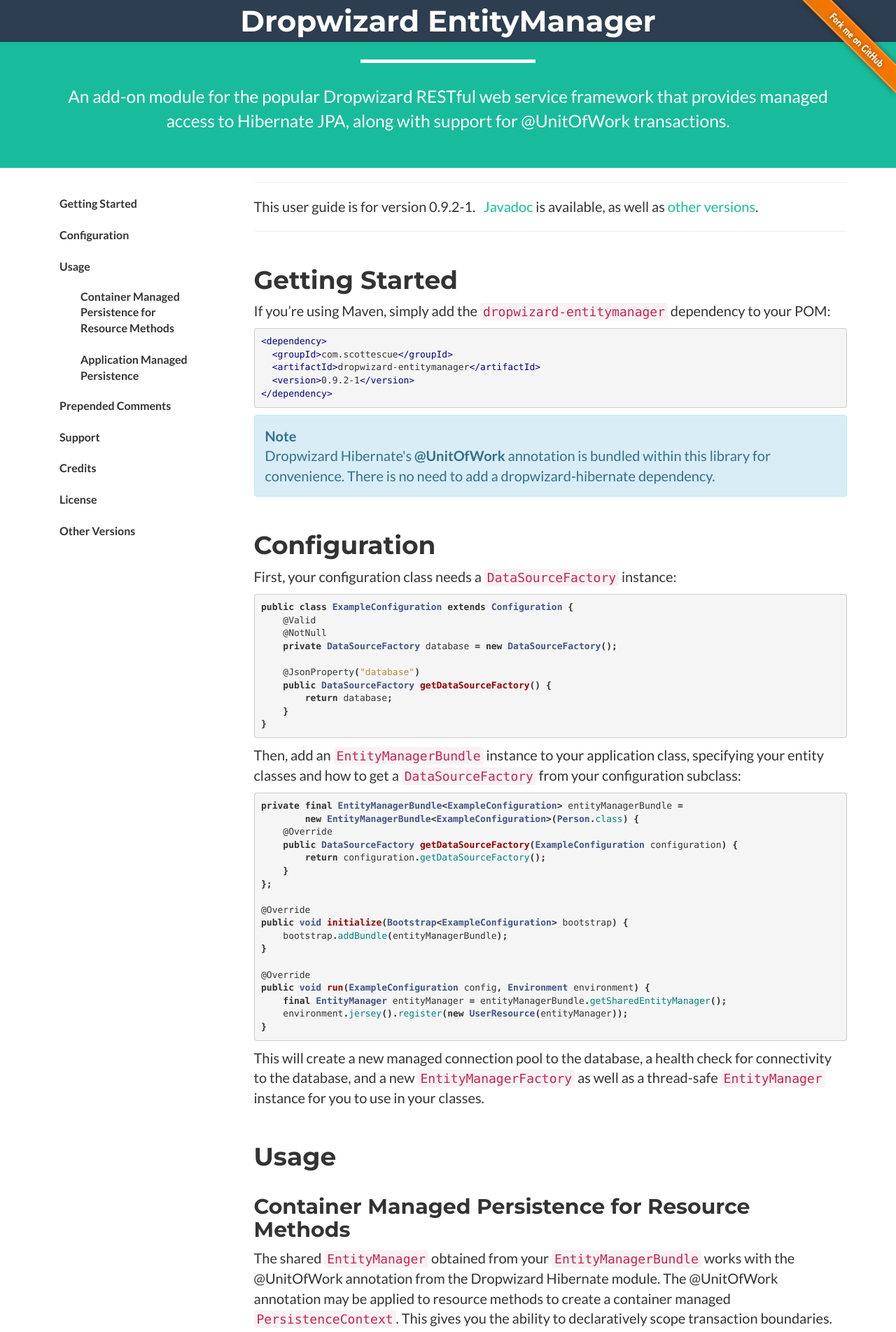
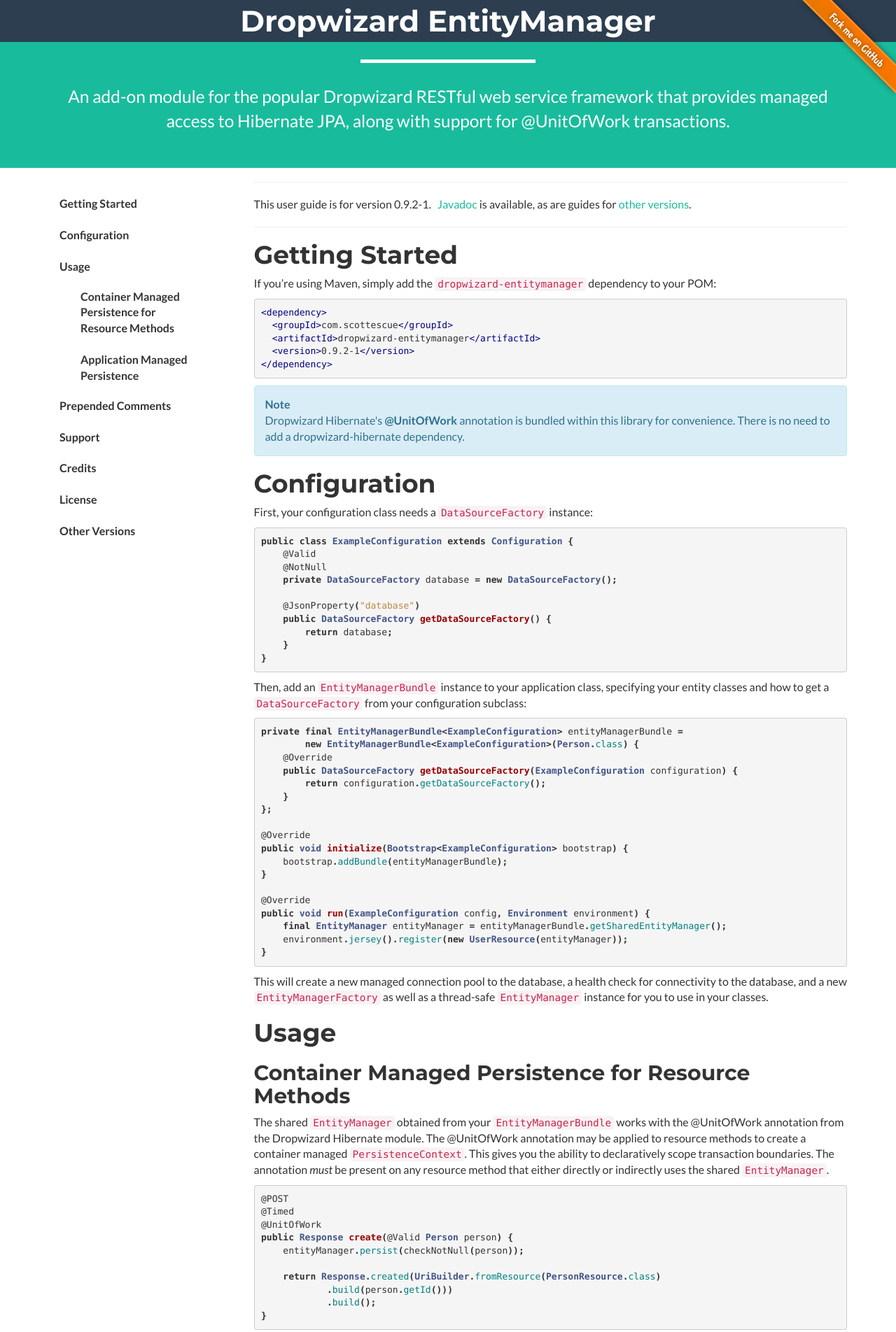
Before and after one commit to scottescue/dropwizard-entitymanager, a Jekyll site: the page built from index.html, in a window 1280 px wide. Shown: the top 1904 px of the page at 70% size. Built offline with Jekyll 4.4.1, drawn with Linux system fonts in a browser that asks for light colours; some of the changed text lies outside the part shown.

Commit message:
Tweaking layout by reducing paragraph font size as well as reducing the top margin for first and second level headings.

```diff
--- a/_includes/footer.html
+++ b/_includes/footer.html
@@ -4,7 +4,7 @@
         <div class="container">
             <div class="row">
                 <div class="col-lg-12">
-                    Copyright &copy; Scott Escue {{ site.time | date: "%Y" }}
+                    Copyright &copy; &nbsp;<a href="http://www.scottescue.com">Scott Escue</a> &nbsp;2015 - {{ site.time | date: "%Y" }}
                 </div>
             </div>
         </div>
--- a/_layouts/version_page.html
+++ b/_layouts/version_page.html
@@ -17,8 +17,8 @@
     This user guide is for version {{ release_version }}.&nbsp;&nbsp;
 
     <a href="{{ site.baseurl }}/{{ release_version }}/api/index.html">Javadoc</a> is available,
-    as well as <a href="{{ site.baseurl }}/versions.html">other versions</a>.
-  </>
+    as are guides for <a href="{{ site.baseurl }}/versions.html">other versions</a>.
+  </p>
   <hr />
   {% include sections/sections_for_release.html closure='sections/_write_section_content.html' %}
 </div>
--- a/_sass/_freelancer.scss
+++ b/_sass/_freelancer.scss
@@ -8,11 +8,11 @@
 }
 
 p {
-	font-size: 20px;
+	font-size: 16px;
 }
 
 p.small {
-	font-size: 16px;
+	font-size: 13px;
 }
 
 a,
--- a/css/main.scss
+++ b/css/main.scss
@@ -20,14 +20,6 @@
 
 body {
   position: relative;
-}
-
-h1 {
-  margin-top: 50px;
-}
-
-h2 {
-  margin-top: 35px;
 }
 
 header {
@@ -53,7 +45,7 @@
 }
 
 .alert {
-  font-size: 20px;
+  font-size: 16px;
 }
 
 .deprecated {
```
